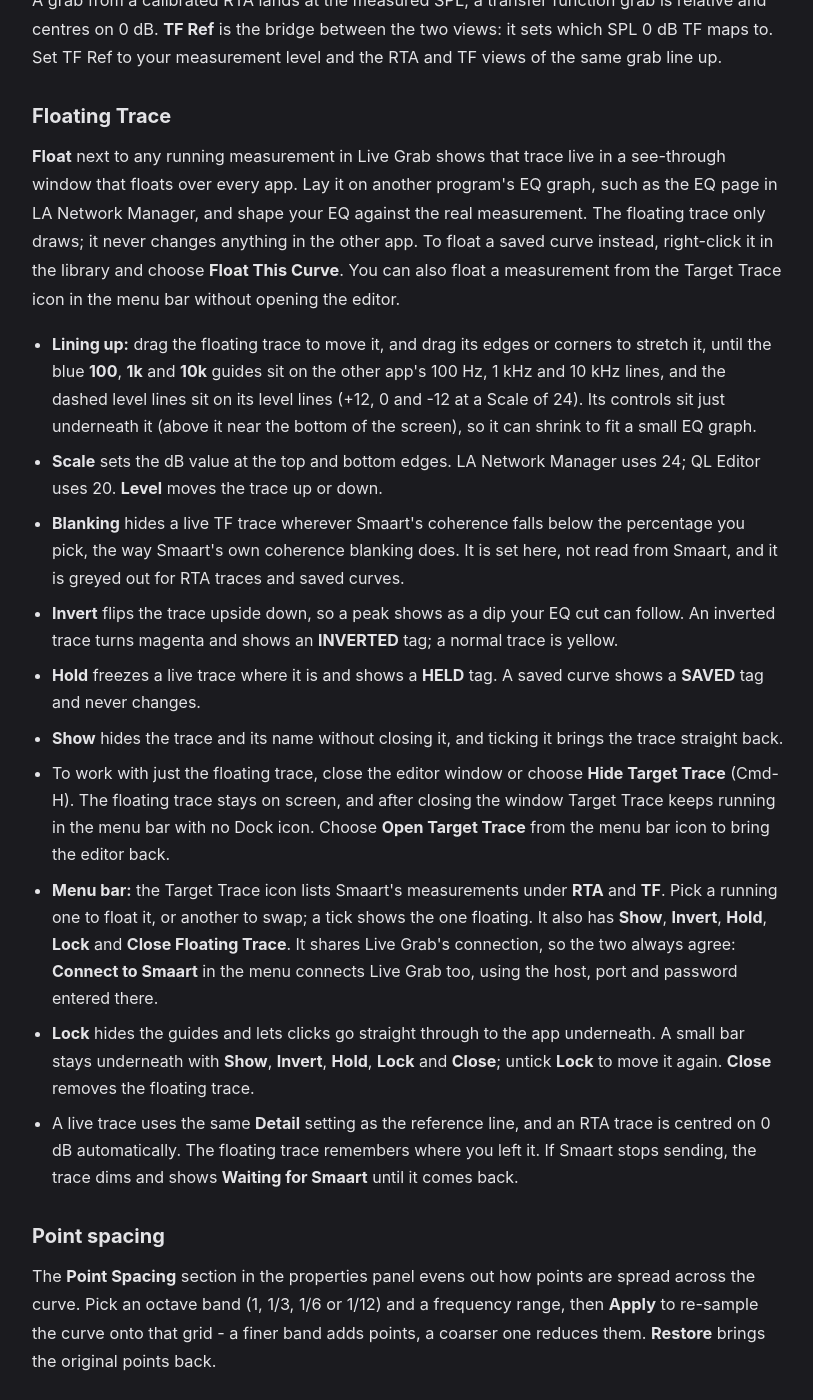
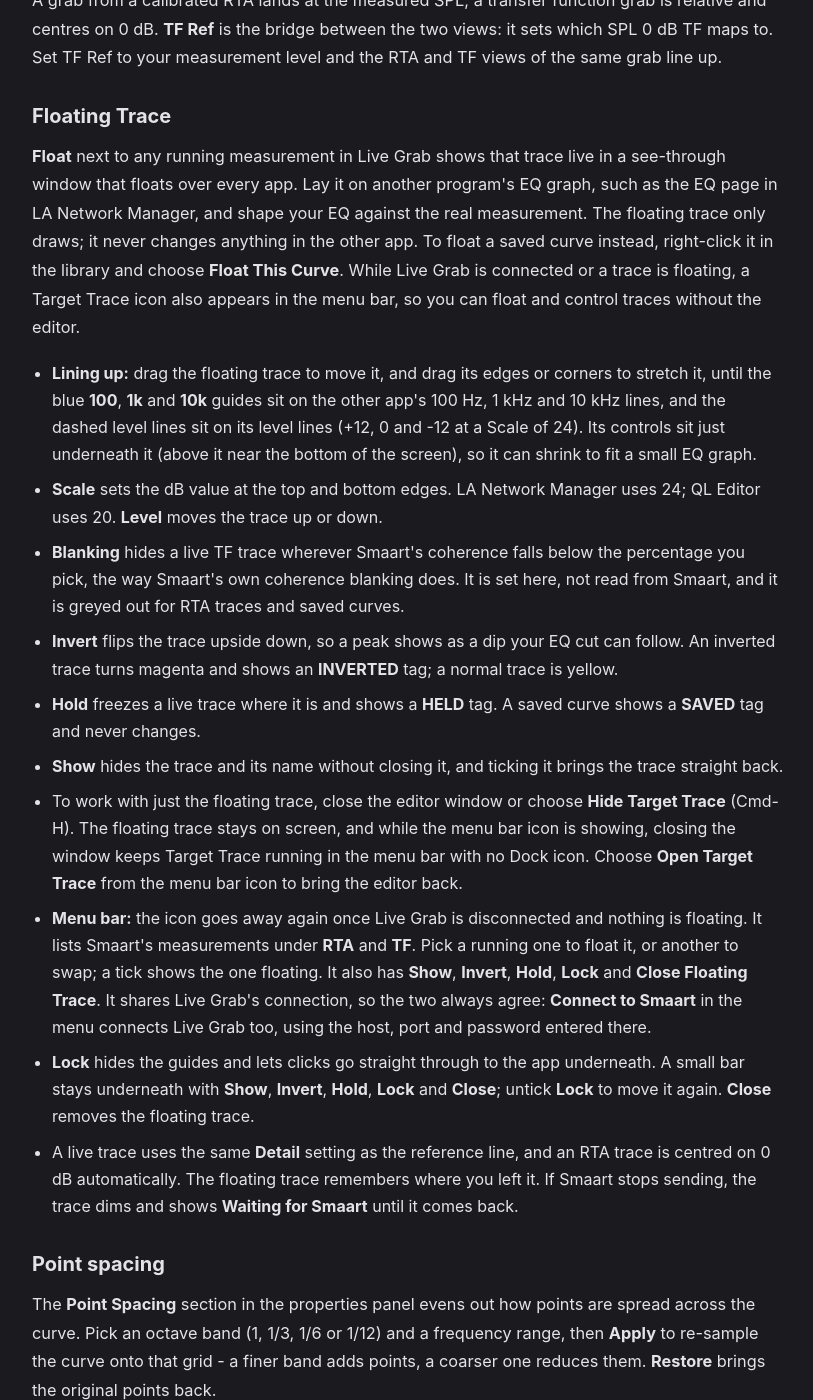
Before and after one commit to BSKapps/bskapps.github.io, a Jekyll site: the page built from articles/target-trace-guide/index.html, in a window 1280 px wide and 1400 px high, scrolled down 3657 px. Shown: the whole window, without its empty margins (232-1045 px from the left). Built offline with Jekyll 4.4.1, drawn with Linux system fonts in a browser that asks for light colours.

Commit message:
Target Trace guide: menu bar icon shows only while Live Grab is connected or a trace floats

```diff
--- a/_data/guides/target-trace-guide.json
+++ b/_data/guides/target-trace-guide.json
@@ -185,7 +185,7 @@
       "blocks": [
         {
           "type": "paragraph",
-          "text": "**Float** next to any running measurement in Live Grab shows that trace live in a see-through window that floats over every app. Lay it on another program's EQ graph, such as the EQ page in LA Network Manager, and shape your EQ against the real measurement. The floating trace only draws; it never changes anything in the other app. To float a saved curve instead, right-click it in the library and choose **Float This Curve**. You can also float a measurement from the Target Trace icon in the menu bar without opening the editor."
+          "text": "**Float** next to any running measurement in Live Grab shows that trace live in a see-through window that floats over every app. Lay it on another program's EQ graph, such as the EQ page in LA Network Manager, and shape your EQ against the real measurement. The floating trace only draws; it never changes anything in the other app. To float a saved curve instead, right-click it in the library and choose **Float This Curve**. While Live Grab is connected or a trace is floating, a Target Trace icon also appears in the menu bar, so you can float and control traces without the editor."
         },
         {
           "type": "bullets",
@@ -196,8 +196,8 @@
             "**Invert** flips the trace upside down, so a peak shows as a dip your EQ cut can follow. An inverted trace turns magenta and shows an **INVERTED** tag; a normal trace is yellow.",
             "**Hold** freezes a live trace where it is and shows a **HELD** tag. A saved curve shows a **SAVED** tag and never changes.",
             "**Show** hides the trace and its name without closing it, and ticking it brings the trace straight back.",
-            "To work with just the floating trace, close the editor window or choose **Hide Target Trace** (Cmd-H). The floating trace stays on screen, and after closing the window Target Trace keeps running in the menu bar with no Dock icon. Choose **Open Target Trace** from the menu bar icon to bring the editor back.",
-    "**Menu bar:** the Target Trace icon lists Smaart's measurements under **RTA** and **TF**. Pick a running one to float it, or another to swap; a tick shows the one floating. It also has **Show**, **Invert**, **Hold**, **Lock** and **Close Floating Trace**. It shares Live Grab's connection, so the two always agree: **Connect to Smaart** in the menu connects Live Grab too, using the host, port and password entered there.",
+            "To work with just the floating trace, close the editor window or choose **Hide Target Trace** (Cmd-H). The floating trace stays on screen, and while the menu bar icon is showing, closing the window keeps Target Trace running in the menu bar with no Dock icon. Choose **Open Target Trace** from the menu bar icon to bring the editor back.",
+    "**Menu bar:** the icon goes away again once Live Grab is disconnected and nothing is floating. It lists Smaart's measurements under **RTA** and **TF**. Pick a running one to float it, or another to swap; a tick shows the one floating. It also has **Show**, **Invert**, **Hold**, **Lock** and **Close Floating Trace**. It shares Live Grab's connection, so the two always agree: **Connect to Smaart** in the menu connects Live Grab too, using the host, port and password entered there.",
             "**Lock** hides the guides and lets clicks go straight through to the app underneath. A small bar stays underneath with **Show**, **Invert**, **Hold**, **Lock** and **Close**; untick **Lock** to move it again. **Close** removes the floating trace.",
             "A live trace uses the same **Detail** setting as the reference line, and an RTA trace is centred on 0 dB automatically. The floating trace remembers where you left it. If Smaart stops sending, the trace dims and shows **Waiting for Smaart** until it comes back."
           ]
```
